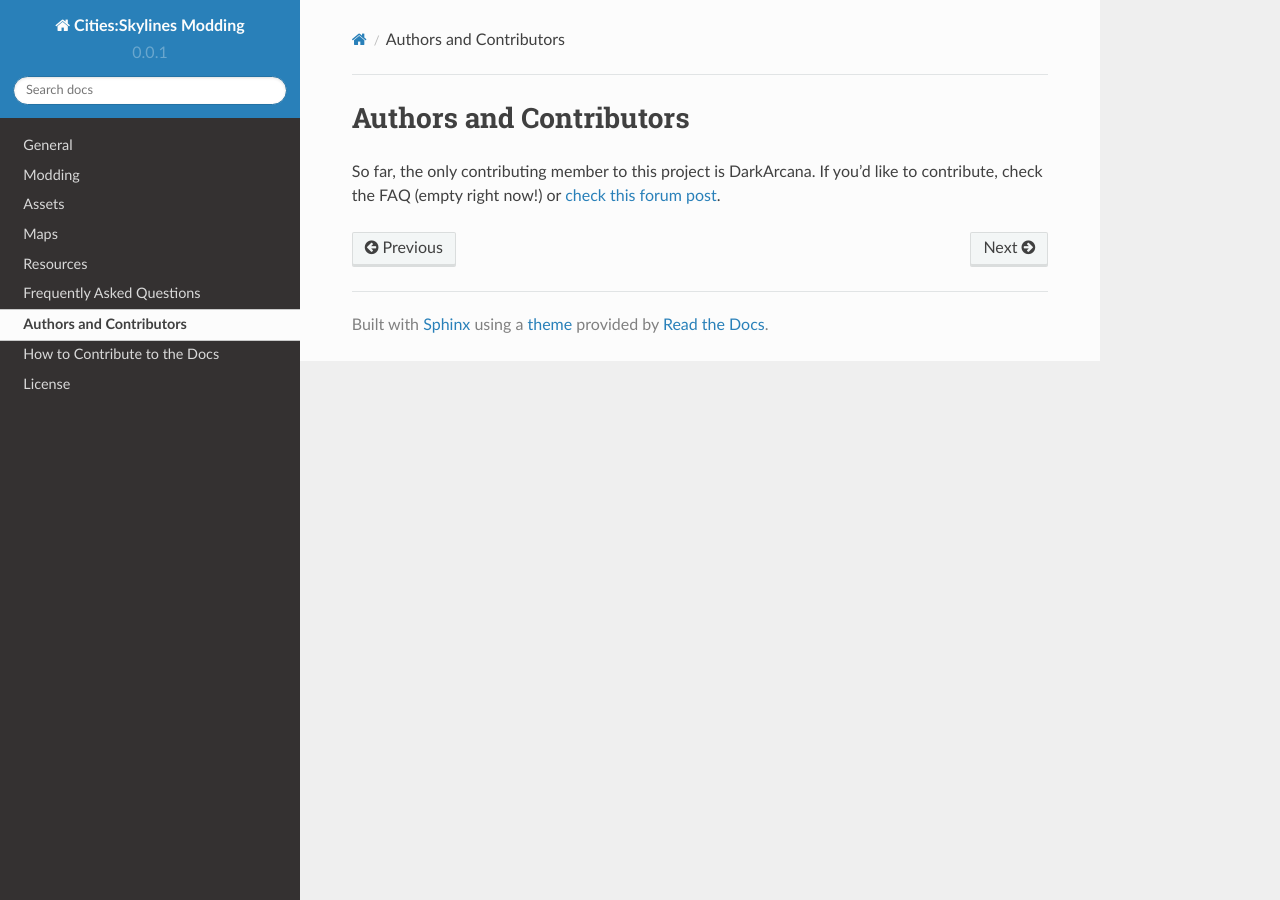
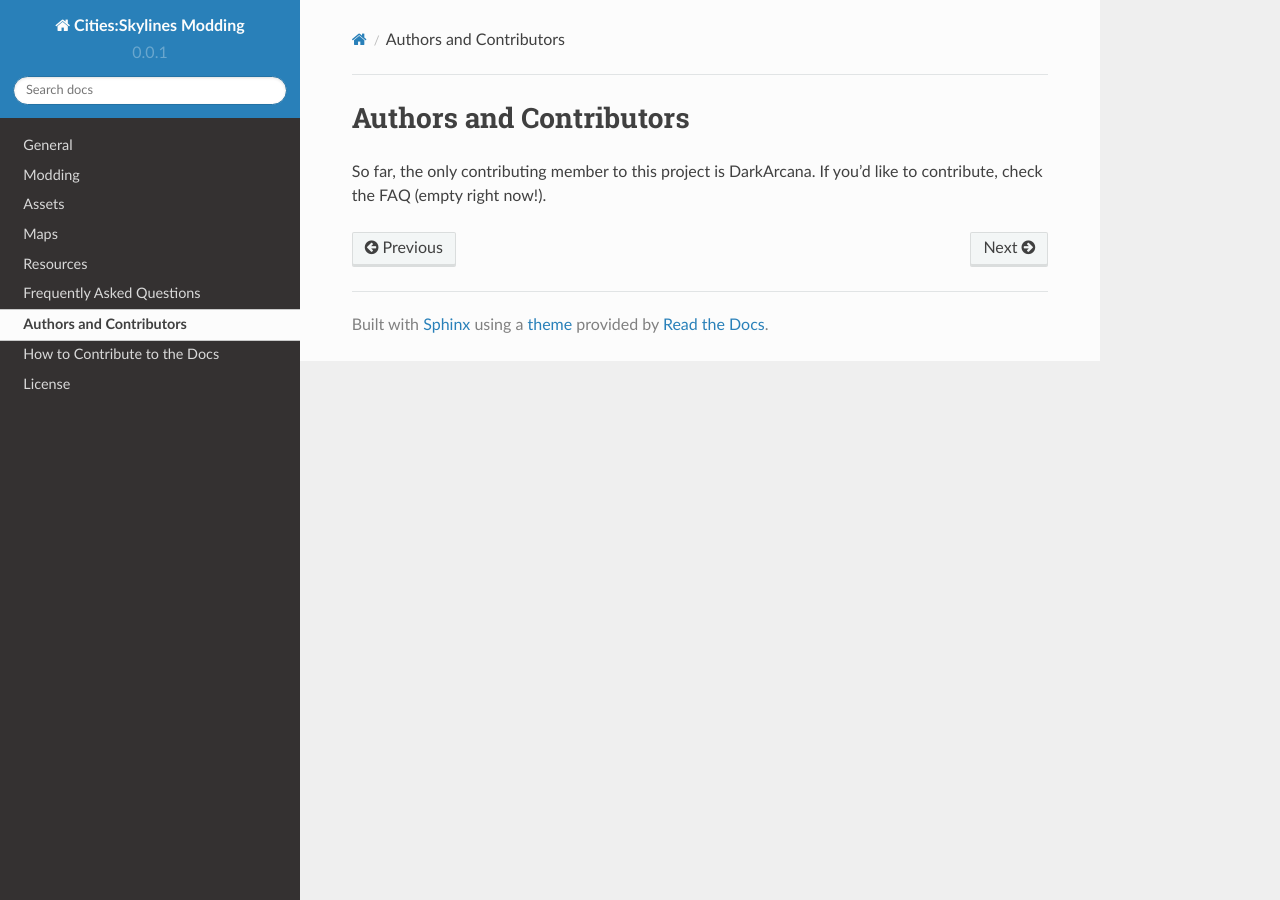
Before and after one commit to SkylinesModding/Docs, a Sphinx documentation site: the page built from docs/source/authors.rst, in a window 1280 px wide. Built offline with Sphinx 7.4.7 and the Read the Docs theme 2.0.0, drawn with Linux system fonts in a browser that asks for light colours.

Commit message:
remove dead link

```diff
--- a/docs/source/authors.rst
+++ b/docs/source/authors.rst
@@ -1,4 +1,4 @@
 Authors and Contributors
 ========================
 
-So far, the only contributing member to this project is DarkArcana. If you'd like to contribute, check the FAQ (empty right now!) or `check this forum post <http://www.skylinesmodding.com/t/contributing-to-the-docs/116>`__.
+So far, the only contributing member to this project is DarkArcana. If you'd like to contribute, check the FAQ (empty right now!).
```
